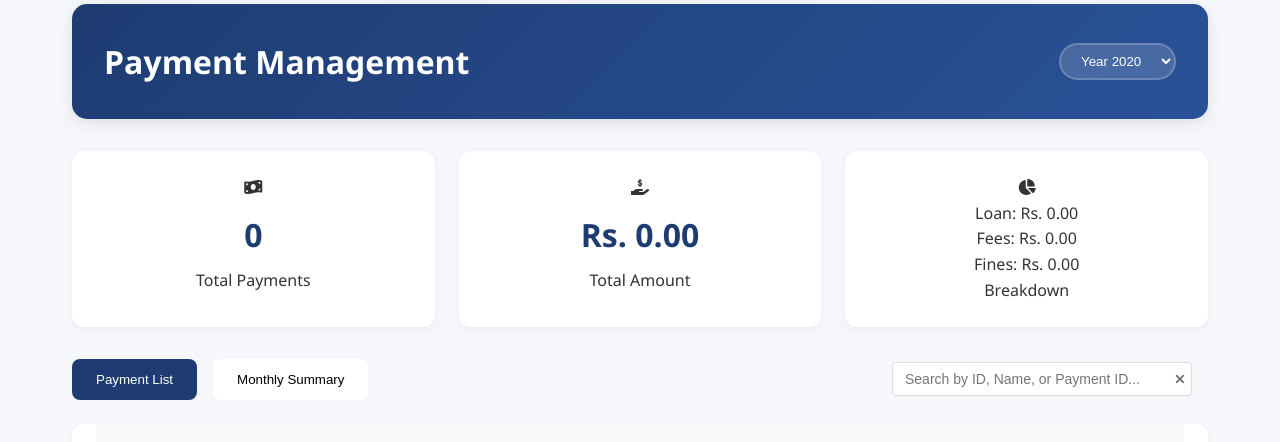
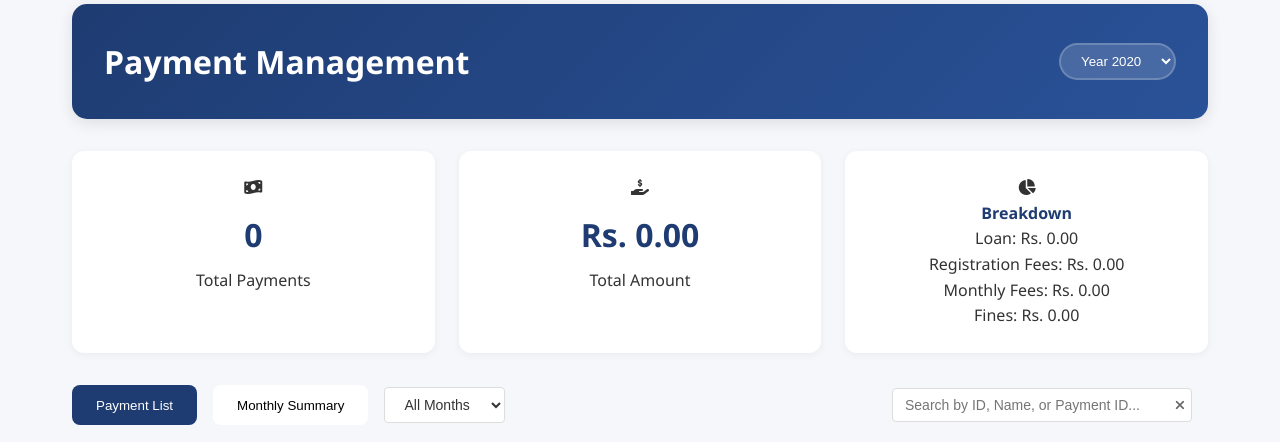
Before and after one commit to hiruniwithanagamage/SDP-FMS, a PHP site: page /views/treasurer/FinancialManagement/payment.php in a window 1280 px wide. Shown: the part 152-594 px from the top of the page. Run offline with PHP 8.4, Linux system fonts and the light colour scheme; the visitor is signed in with stand-in values (Sample User, id 1); tables that the repository leaves empty or names only in its code hold one stand-in row (values such as "Sample post"); lists and menus that the app fills with data are empty.

Commit message:
Payment Management Page is updated - tbc

```diff
--- a/views/treasurer/FinancialManagement/payment.php
+++ b/views/treasurer/FinancialManagement/payment.php
@@ -60,11 +60,12 @@ function getPaymentSummary($year, $month = null, $memberID = null) {
             COUNT(*) as total_payments,
             SUM(Amount) as total_amount,
             COUNT(DISTINCT Member_MemberID) as unique_members,
-            COUNT(CASE WHEN Payment_Type = 'Loan' THEN 1 END) as loan_payments,
-            COUNT(CASE WHEN Payment_Type = 'Membership Fee' THEN 1 END) as membership_fee_payments,
+            -- COUNT(CASE WHEN Payment_Type = 'Loan' THEN 1 END) as loan_payments,
+            -- COUNT(CASE WHEN Payment_Type = 'Membership Fee' THEN 1 END) as membership_fee_payments,
             COUNT(CASE WHEN Payment_Type = 'Fine' THEN 1 END) as fine_payments,
             SUM(CASE WHEN Payment_Type = 'Loan' THEN Amount ELSE 0 END) as loan_amount,
-            SUM(CASE WHEN Payment_Type = 'Membership Fee' THEN Amount ELSE 0 END) as membership_fee_amount,
+            SUM(CASE WHEN Payment_Type = 'registration' THEN Amount ELSE 0 END) as registration_fee_amount,
+            SUM(CASE WHEN Payment_Type = 'monthly' THEN Amount ELSE 0 END) as monthly_fee_amount,
             SUM(CASE WHEN Payment_Type = 'Fine' THEN Amount ELSE 0 END) as fine_amount
         FROM Payment
         WHERE $whereClause";
@@ -270,6 +271,27 @@ if(isset($_POST['delete_payment'])) {
     .cancel-btn:hover {
         background-color: #d0d0d0;
     }
+    .month-filter-container {
+        display: flex;
+        gap: 15px;
+        align-items: center;
+    }
+
+    .month-filter-select {
+        padding: 8px 15px;
+        border: 1px solid #ddd;
+        border-radius: 4px;
+        background-color: white;
+        color: #333;
+        font-size: 14px;
+        cursor: pointer;
+    }
+
+    .month-filter-select:focus {
+        outline: none;
+        border-color: #1e3c72;
+        box-shadow: 0 0 0 2px rgba(30, 60, 114, 0.2);
+    }
 </style>
 </head>
 <body>
@@ -326,18 +348,28 @@ if(isset($_POST['delete_payment'])) {
             </div>
             <div class="stat-card">
                 <i class="fas fa-chart-pie"></i>
+                <div style="color:#1e3c72; font-weight:bold;" class="stat-label">Breakdown</div>
                 <div class="stat-number-small">
                     Loan: Rs. <?php echo number_format($stats['loan_amount'] ?? 0, 2); ?><br>
-                    Fees: Rs. <?php echo number_format($stats['membership_fee_amount'] ?? 0, 2); ?><br>
+                    Registration Fees: Rs. <?php echo number_format($stats['registration_fee_amount'] ?? 0, 2); ?><br>
+                    Monthly Fees: Rs. <?php echo number_format($stats['monthly_fee_amount'] ?? 0, 2); ?><br>
                     Fines: Rs. <?php echo number_format($stats['fine_amount'] ?? 0, 2); ?>
                 </div>
-                <div class="stat-label">Breakdown</div>
             </div>
         </div>
 
         <div class="tabs">
             <button class="tab active" onclick="showTab('payments')">Payment List</button>
             <button class="tab" onclick="showTab('monthly')">Monthly Summary</button>
+            <div class="month-filter-container">
+                <select class="month-filter-select" id="monthSelect" onchange="updateFilters()">
+                    <?php foreach($months as $num => $name): ?>
+                        <option value="<?php echo $num; ?>" <?php echo $num == $selectedMonth ? 'selected' : ''; ?>>
+                            <?php echo $name; ?>
+                        </option>
+                    <?php endforeach; ?>
+                </select>
+            </div>
             <div class="filters">
                 <div class="search-container">
                     <input type="text" id="searchInput" placeholder="Search by ID, Name, or Payment ID..." class="search-input">
@@ -375,9 +407,9 @@ if(isset($_POST['delete_payment'])) {
                             <td>Rs. <?php echo number_format($row['Amount'], 2); ?></td>
                             <td><?php echo date('Y-m-d', strtotime($row['Date'])); ?></td>
                             <td class="actions">
-                                <button onclick="viewPaymentDetails('<?php echo $row['PaymentID']; ?>')" class="action-btn small">
-                                    <i class="fas fa-eye"></i>
-                                </button>
+                            <button onclick="viewPaymentReceipt('<?php echo $row['PaymentID']; ?>')" class="action-btn small">
+                                <i class="fas fa-eye"></i>
+                            </button>
                                 <button onclick="editPayment('<?php echo $row['PaymentID']; ?>')" class="action-btn small">
                                     <i class="fas fa-edit"></i>
                                 </button>
@@ -458,10 +490,12 @@ if(isset($_POST['delete_payment'])) {
         // Update filters using AJAX like in membership_fee.php
         function updateFilters() {
             const year = document.getElementById('yearSelect').value;
+            const month = document.getElementById('monthSelect').value;
 
-            window.location.href = `?year=${year}`;
+            // refresh the page at the same location
+            history.pushState(null, '', `?year=${year}&month=${month}`);
 
-            fetch(`payment.php?year=${year}`)
+            fetch(`payment.php?year=${year}&month=${month}`)
                 .then(response => response.text())
                 .then(html => {
                     const parser = new DOMParser();
@@ -573,6 +607,10 @@ if(isset($_POST['delete_payment'])) {
             searchInput.focus();
         }
 
+        function viewPaymentReceipt(paymentID) {
+            window.location.href = `../payments/payment_receipt.php?payment_id=${paymentID}`;
+        }
+
         // Modal handling
         const modal = document.getElementById('paymentModal');
         const closeBtn = document.querySelector('.close');
--- a/views/treasurer/payments/receipt.php
+++ b/views/treasurer/payments/receipt.php
@@ -64,7 +64,7 @@ unset($_SESSION['last_payment_id']); // Clear the session variable
             <a href="payment_receipt.php?payment_id=<?php echo urlencode($paymentId); ?>" target="_blank">
                 <i class="fas fa-file-download"></i>Download Receipt
             </a>
-            <a href="../home-treasurer.php">
+            <a href="../treasurerPayment.php">
                 <i class="fas fa-home"></i>Back to Dashboard
             </a>
         </div>
--- a/views/treasurer/treasurerPayment.php
+++ b/views/treasurer/treasurerPayment.php
@@ -107,6 +107,8 @@ while ($row = $memberQueryResult->fetch_assoc()) {
     <script src="https://code.jquery.com/jquery-3.6.0.min.js"></script>
     <link href="https://cdn.jsdelivr.net/npm/select2@4.1.0-rc.0/dist/css/select2.min.css" rel="stylesheet" />
     <script src="https://cdn.jsdelivr.net/npm/select2@4.1.0-rc.0/dist/js/select2.min.js"></script>
+    <link rel="stylesheet" href="../../assets/css/alert.css">
+    <script src="../../assets/js/alertHandler.js"></script>
     <style>
         .member-search {
             margin-bottom: 2rem;
@@ -155,7 +157,7 @@ while ($row = $memberQueryResult->fetch_assoc()) {
 <body>
     <div class="main-container">
         <?php include '../templates/navbar-treasurer.php'; ?>
-        <div class="container">
+        <div class="container" style="margin-top: 40px;">
             <h1>Process Member Payment</h1>
 
             <?php if(isset($_SESSION['error_message'])): ?>
```
Also changed, not shown: views/treasurer/payments/payment_receipt.php (+18 -1 lines).
